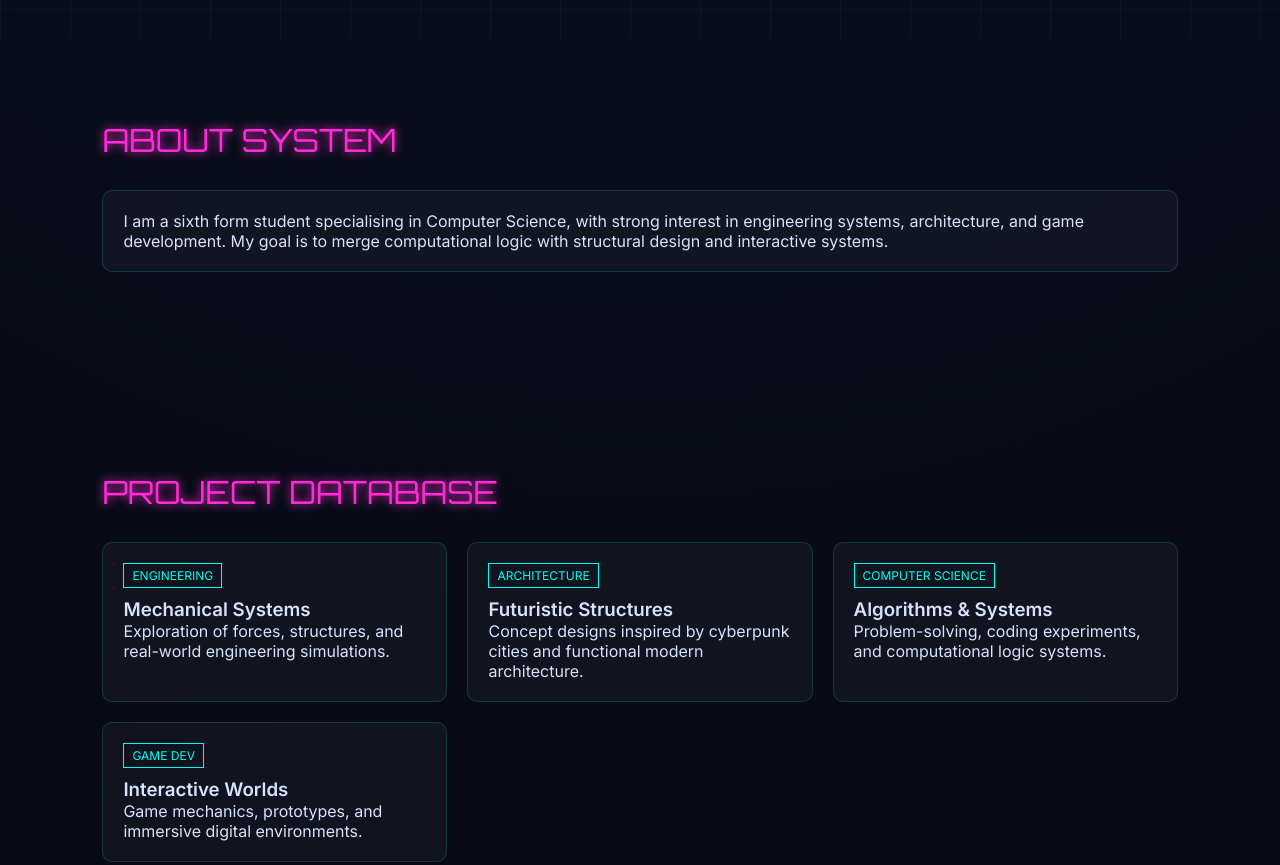
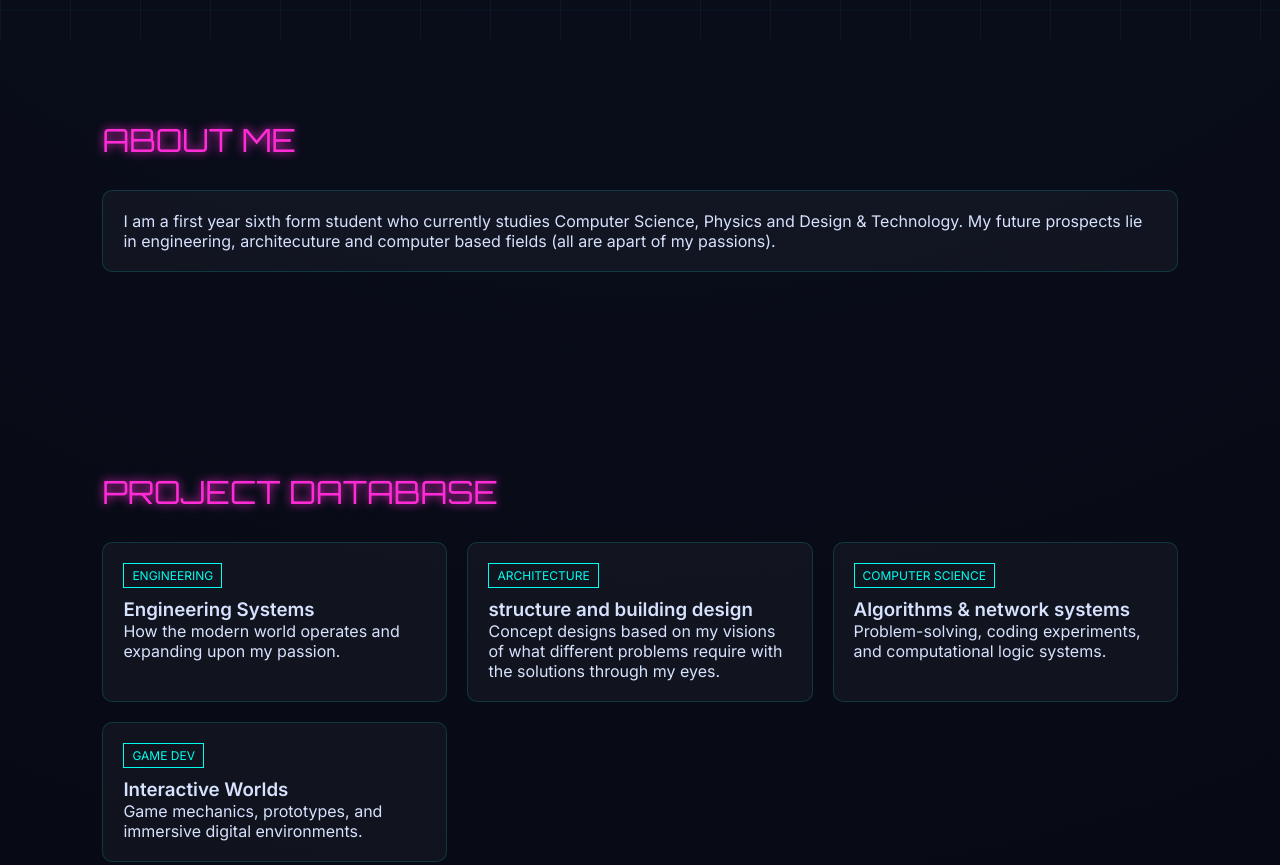
Before and after one commit to josephcarrothers863-collab/Trees-portfolio, a plain HTML site: page preview.html in a window 1280 px wide. Shown: the part 780-1645 px from the top of the page. Drawn offline with Linux system fonts and the light colour scheme.

Commit message:
Update preview.html

```diff
--- a/preview.html
+++ b/preview.html
@@ -273,11 +273,11 @@ footer{
 
 <!-- ABOUT -->
 <section id="about">
-    <div class="title">ABOUT SYSTEM</div>
+    <div class="title">ABOUT ME</div>
 
     <div class="panel">
-        I am a sixth form student specialising in Computer Science, with strong interest in engineering systems,
-        architecture, and game development. My goal is to merge computational logic with structural design and interactive systems.
+        I am a first year sixth form student who currently studies Computer Science, Physics and Design & Technology. My future prospects
+        lie in engineering, architecuture and computer based fields (all are apart of my passions).
     </div>
 </section>
 
@@ -289,19 +289,19 @@ footer{
 
         <div class="panel">
             <div class="tag">ENGINEERING</div>
-            <h3>Mechanical Systems</h3>
-            <p>Exploration of forces, structures, and real-world engineering simulations.</p>
+            <h3>Engineering Systems</h3>
+            <p>How the modern world operates and expanding upon my passion.</p>
         </div>
 
         <div class="panel">
             <div class="tag">ARCHITECTURE</div>
-            <h3>Futuristic Structures</h3>
-            <p>Concept designs inspired by cyberpunk cities and functional modern architecture.</p>
+            <h3>structure and building design</h3>
+            <p>Concept designs based on my visions of what different problems require with the solutions through my eyes.</p>
         </div>
 
         <div class="panel">
             <div class="tag">COMPUTER SCIENCE</div>
-            <h3>Algorithms & Systems</h3>
+            <h3>Algorithms & network systems </h3>
             <p>Problem-solving, coding experiments, and computational logic systems.</p>
         </div>
 
@@ -321,7 +321,7 @@ footer{
     <div class="cv-box panel">
         <p>Download full CV to access complete academic + project history.</p>
 
-        <a class="btn" href="cv.pdf" download>
+        <a class="btn" href="Joseph_Carrothers_CV.pdf" download>
             DOWNLOAD CV
         </a>
     </div>
@@ -339,7 +339,7 @@ footer{
 </section>
 
 <footer>
-    TREES SYSTEM ONLINE // CYBER ENGINEERING PORTFOLIO v2
+    TREES PORTFOLIO // SHOWCASE
 </footer>
 
 </body>
```
